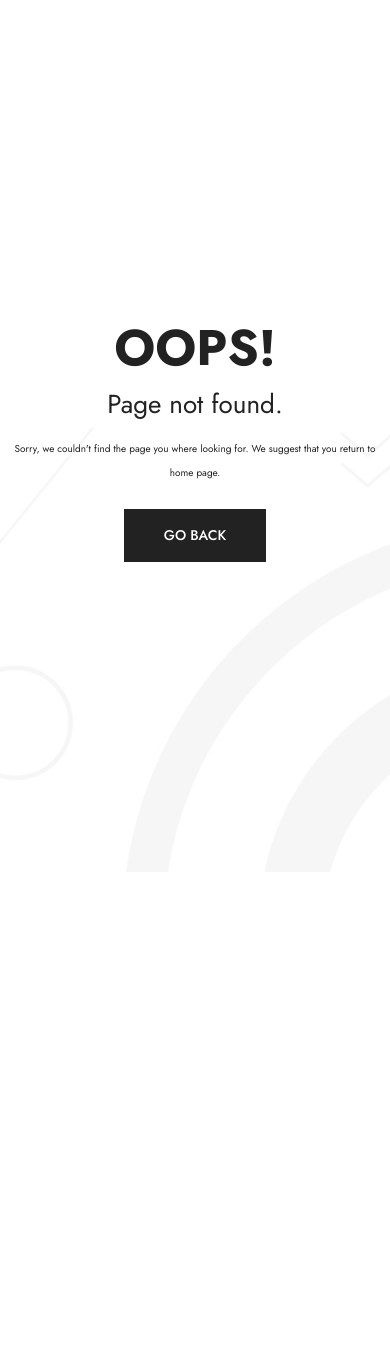
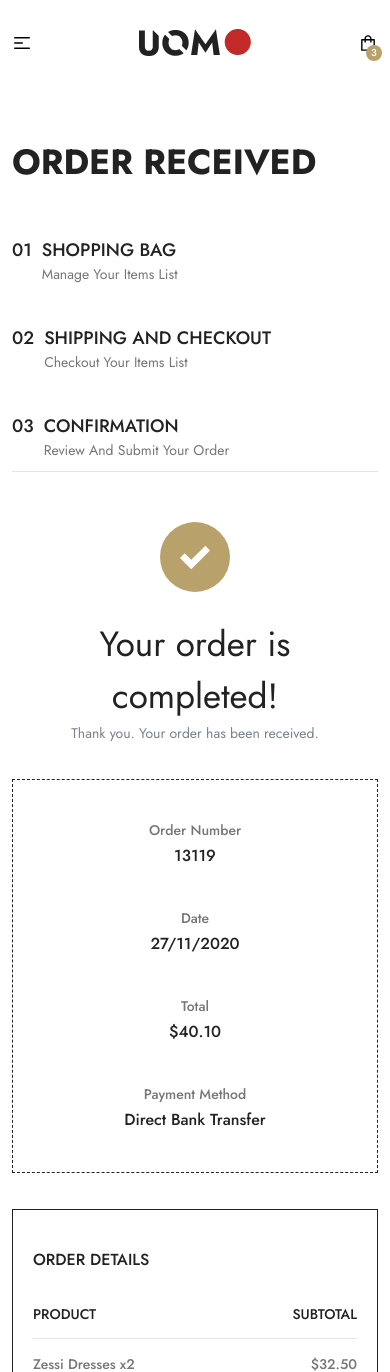
Before and after one commit to Sijan666/uomo-eCommerce, a React (Vite) app: page /receivedOrder in a window 390 px wide. Before the commit this address had no page. Shown: the top 1372 px of the page. Before the commit the page ends 872 px from the top, so only its background shows below. Built offline with nearby package versions, Linux system fonts and the light colour scheme.

Commit message:
feat : add received order page with responsive

```diff
--- a/src/App.jsx
+++ b/src/App.jsx
@@ -13,6 +13,7 @@ import BlogList from "./components/pages/BlogList";
 import ComingSoon from "./components/pages/ComingSoon";
 import Cart from "./components/pages/Cart";
 import Shipping from "./components/pages/Shipping";
+import ReceivedOrder from "./components/pages/ReceivedOrder";
 
 
 function App() {
@@ -32,6 +33,7 @@ function App() {
           <Route path="/comingSoon" element={<ComingSoon />} />
           <Route path="/cart" element={<Cart />} />
           <Route path="/shipping" element={<Shipping />} />
+          <Route path="/receivedOrder" element={<ReceivedOrder/>} />
         </Route>
         <Route path="*" element={<Error />} />
       </Routes>
--- /dev/null
+++ b/src/components/pages/ReceivedOrder.jsx
@@ -0,0 +1,113 @@
+
+import { ImCheckmark } from 'react-icons/im'
+import Container from '../Container'
+
+
+const ReceivedOrder = () => {
+
+
+    return (
+        <>
+        <section id='receivedOrder'>
+            <div className="pt-15 pb-25">
+                <Container>
+                    <div className="heading mb-12">
+                        <h3 className='text-[35px] font-bold font-Jost text-[#222222] uppercase'>Order received</h3>
+                    </div>
+                    <div className="flex flex-col lg:flex-row items-start gap-x-[304px] gap-y-10 lg:items-center pb-2.5 border-b border-[#E4E4E4]">
+                        <div className="flex gap-x-2.5">
+                            <h4 className='text-[18px] text-[#222222] font-Jost font-medium'>01</h4>
+                            <div className="">
+                                <h4 className='text-[18px] text-[#222222] font-Jost font-medium'>SHOPPING BAG</h4>
+                                <p className='text-[14px] font-Jost text-[#767676]'>Manage Your Items List</p>
+                            </div>
+                        </div>
+                        <div className="flex gap-x-2.5">
+                            <h4 className='text-[18px] text-[#222222] font-Jost font-medium'>02</h4>
+                            <div className="">
+                                <h4 className='text-[18px] text-[#222222] font-Jost font-medium'>SHIPPING AND CHECKOUT</h4>
+                                <p className='text-[14px] font-Jost text-[#767676]'>Checkout Your Items List</p>
+                            </div>
+                        </div>
+                        <div className="flex gap-x-2.5">
+                            <h4 className='text-[18px] text-[#222222] font-Jost font-medium'>03</h4>
+                            <div className="">
+                                <h4 className='text-[18px] text-[#222222] font-Jost font-medium'>CONFIRMATION</h4>
+                                <p className='text-[14px] font-Jost text-[#767676]'>Review And Submit Your Order</p>
+                            </div>
+                        </div>
+                    </div>
+                    <div className="w-full lg:w-[900px] mt-12.5 mx-auto ">
+                        <div className=" text-center">
+                            <div className="py-5 px-5 bg-[#B9A16B] rounded-full inline-block text-white mb-5 ">
+                                <ImCheckmark size={30}/>
+                            </div>
+                        </div>
+                        <div className="text-center font-Jost">
+                            <h3 className='text-[35px] text-[#222222]'>Your order is completed!</h3>
+                            <p className='text-sm text-[#77838F]'>Thank you. Your order has been received.</p>
+                        </div>
+                        <div className="mt-9 px-11 py-10 border border-dashed border-[#222222] font-Jost">
+                            <div className="flex flex-col md:flex-row gap-y-10 gap-x-22 items-center text-center md:text-left">
+                                <div className="first ">
+                                    <h4 className='text-[#767676] text-sm font-medium pb-1'>Order Number</h4>
+                                    <h3 className='text-base text-[#222222] font-medium'>13119</h3>
+                                </div>
+                                <div className="second">
+                                    <h4 className='text-[#767676] text-sm font-medium pb-1'>Date</h4>
+                                    <h3 className='text-base text-[#222222] font-medium'>27/11/2020</h3>
+                                </div>
+                                <div className="third">
+                                    <h4 className='text-[#767676] text-sm font-medium pb-1'>Total</h4>
+                                    <h3 className='text-base text-[#222222] font-medium'>$40.10</h3>
+                                </div>
+                                <div className="fourth">
+                                    <h4 className='text-[#767676] text-sm font-medium pb-1'>Payment Method</h4>
+                                    <h3 className='text-base text-[#222222] font-medium'>Direct Bank Transfer</h3>
+                                </div>
+                            </div>
+                        </div>
+                        <div className="pt-[38px] pb-[22px] pr-5 pl-5 md:pr-12.5 md:pl-[41px] border border-[#222222] mt-9">
+                            <h3 className='text-base font-Jost font-medium text-[#222222] pb-8'>ORDER DETAILS</h3>
+                            <div className="flex justify-between items-center pb-[13px] border-b border-[#E4E4E4]">
+                                <h3 className='text-[14px] font-Jost font-medium text-[#222222]'>PRODUCT</h3>
+                                <h3 className='text-[14px] font-Jost font-medium text-[#222222]'>SUBTOTAL</h3>
+                            </div>
+                            <div className="flex justify-between items-center pb-[13px] pt-[15px] ">
+                                <h3 className='text-[14px] font-Jost font-medium text-[#767676]'>Zessi Dresses x2</h3>
+                                <h3 className='text-[14px] font-Jost font-medium text-[#767676]'>$32.50</h3>
+                            </div>
+                            <div className="flex justify-between items-center pb-4  border-b border-[#E4E4E4]">
+                                <h3 className='text-[14px] font-Jost font-medium text-[#767676]'>Kirby T-Shirt</h3>
+                                <h3 className='text-[14px] font-Jost font-medium text-[#767676]'>$29.90</h3>
+                            </div>
+                            <div className="flex justify-between items-center pb-[13px] pt-3.5 border-b border-[#E4E4E4]">
+                                <h3 className='text-[14px] font-Jost font-medium text-[#222222]'>SUBTOTAL</h3>
+                                <h3 className='text-[14px] font-Jost font-medium text-[#222222]'>$89.90</h3>
+                            </div>
+                            <div className="flex justify-between items-center pb-[13px] pt-3.5 border-b border-[#E4E4E4]">
+                                <h3 className='text-[14px] font-Jost font-medium text-[#222222]'>SHIPPING</h3>
+                                <h3 className='text-[14px] font-Jost text-[#222222]'>Free shipping</h3>
+                            </div>
+                            <div className="flex justify-between items-center pb-[13px] pt-3.5 border-b border-[#E4E4E4]">
+                                <h3 className='text-[14px] font-Jost font-medium text-[#222222]'>VAT</h3>
+                                <h3 className='text-[14px] font-Jost font-medium text-[#222222]'>$19</h3>
+                            </div>
+                            <div className="flex justify-between items-center pb-[13px] pt-3.5 border-b border-[#E4E4E4]">
+                                <h3 className='text-[14px] font-Jost font-medium text-[#222222]'>PAYMENT METHOD</h3>
+                                <h3 className='text-[14px] font-Jost font-medium text-[#222222]'>Direct bank transfer</h3>
+                            </div>
+                            <div className="flex justify-between items-center pt-[15px]">
+                                <h3 className='text-[14px] font-Jost font-medium text-[#222222]'>TOTAL</h3>
+                                <h3 className='text-[14px] font-Jost font-medium text-[#222222]'>$1319</h3>
+                            </div>
+                        </div>
+                    </div>
+                </Container>
+            </div>
+        </section>
+        </>
+    )
+}
+
+export default ReceivedOrder
--- a/src/components/pages/Shipping.jsx
+++ b/src/components/pages/Shipping.jsx
@@ -163,7 +163,7 @@ const Shipping = () => {
                                         <label className="flex items-start gap-[15px] cursor-pointer w-fit">
                                             <input type="radio" name="payment" value="bank" checked={selectedMethod === "bank"} onChange={() => setSelectedMethod("bank")} className="hidden"/>
                                             {/* radio btn */}
-                                            <div className={`flex h-[18px] w-[18px] shrink-0 items-center justify-center rounded-full border-2 transition-colors duration-200 ${selectedMethod === "bank" ? "border-[#222222]" : "border-[#E4E4E4]"}`}>
+                                            <div className={`flex h-[18px] w-[18px] shrink-0 items-center justify-center rounded-full border-2 transition-colors duration-300 ${selectedMethod === "bank" ? "border-[#222222]" : "border-[#E4E4E4]"}`}>
                                                 {selectedMethod === "bank" && (
                                                 <div className="h-2 w-2 rounded-full bg-[#222222]"></div>
                                                 )}
@@ -184,7 +184,7 @@ const Shipping = () => {
                                     <div id='check'>
                                         <label className="flex items-center gap-[15px] cursor-pointer w-fit">
                                             <input type="radio" name="payment" value="check" checked={selectedMethod === "check"} onChange={() => setSelectedMethod("check")} className="hidden"/>
-                                            <div className={`flex h-[18px] w-[18px] shrink-0 items-center justify-center rounded-full border-2 transition-colors duration-200 ${selectedMethod === "check" ? "border-[#222222]" : "border-[#E4E4E4]"}`}>
+                                            <div className={`flex h-[18px] w-[18px] shrink-0 items-center justify-center rounded-full border-2 transition-colors duration-300 ${selectedMethod === "check" ? "border-[#222222]" : "border-[#E4E4E4]"}`}>
                                                 {selectedMethod === "check" && (
                                                 <div className="h-2 w-2 rounded-full bg-[#222222]"></div>
                                                 )}
@@ -196,7 +196,7 @@ const Shipping = () => {
                                     <div className='cash'>
                                         <label className="flex items-center gap-[15px] cursor-pointer w-fit">
                                             <input type="radio" name="payment" value="cod" checked={selectedMethod === "cod"} onChange={() => setSelectedMethod("cod")} className="hidden"/>
-                                            <div className={`flex h-[18px] w-[18px] shrink-0 items-center justify-center rounded-full border-2 transition-colors duration-200 ${selectedMethod === "cod" ? "border-[#222222]" : "border-[#E4E4E4]"}`}>
+                                            <div className={`flex h-[18px] w-[18px] shrink-0 items-center justify-center rounded-full border-2 transition-colors duration-300 ${selectedMethod === "cod" ? "border-[#222222]" : "border-[#E4E4E4]"}`}>
                                                 {selectedMethod === "cod" && (
                                                 <div className="h-2 w-2 rounded-full bg-[#222222]"></div>
                                                 )}
@@ -208,7 +208,7 @@ const Shipping = () => {
                                     <div id='paypal'>
                                         <label className="flex items-center gap-[15px] cursor-pointer w-fit">
                                             <input type="radio" name="payment" value="paypal" checked={selectedMethod === "paypal"} onChange={() => setSelectedMethod("paypal")}className="hidden"/>
-                                            <div className={`flex h-[18px] w-[18px] shrink-0 items-center justify-center rounded-full border-2 transition-colors duration-200 ${selectedMethod === "paypal" ? "border-[#222222]" : "border-[#E4E4E4]"}`}>
+                                            <div className={`flex h-[18px] w-[18px] shrink-0 items-center justify-center rounded-full border-2 transition-colors duration-300 ${selectedMethod === "paypal" ? "border-[#222222]" : "border-[#E4E4E4]"}`}>
                                                 {selectedMethod === "paypal" && (
                                                 <div className="h-2 w-2 rounded-full bg-[#222222]"></div>
                                                 )}
@@ -229,7 +229,7 @@ const Shipping = () => {
                                 </div>
                             </div>
                             <div className="mt-5">
-                                <Link to={'/'}>
+                                <Link to={'/receivedOrder'}>
                                     <Button btnText={'PLACE ORDER'} className={'text-[14px] w-full font-Jost font-medium text-white bg-[#222222] md:pr-[163px] md:pl-[164px] pt-[21px] pb-[15px]'}/>
                                 </Link>
                             </div>
```
